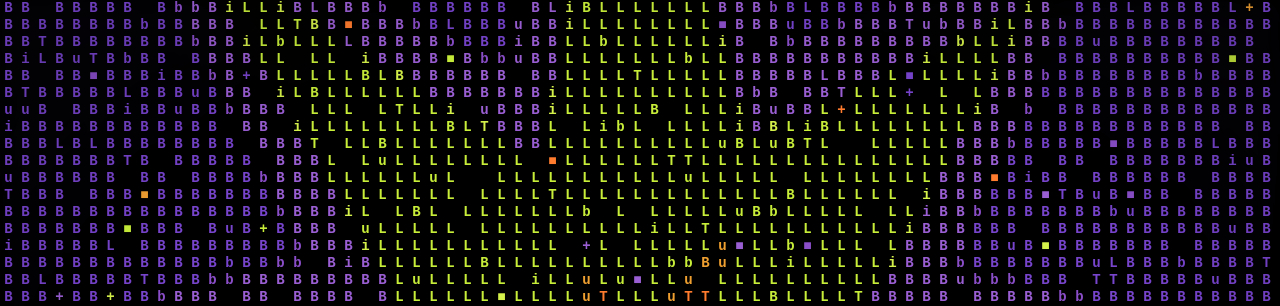
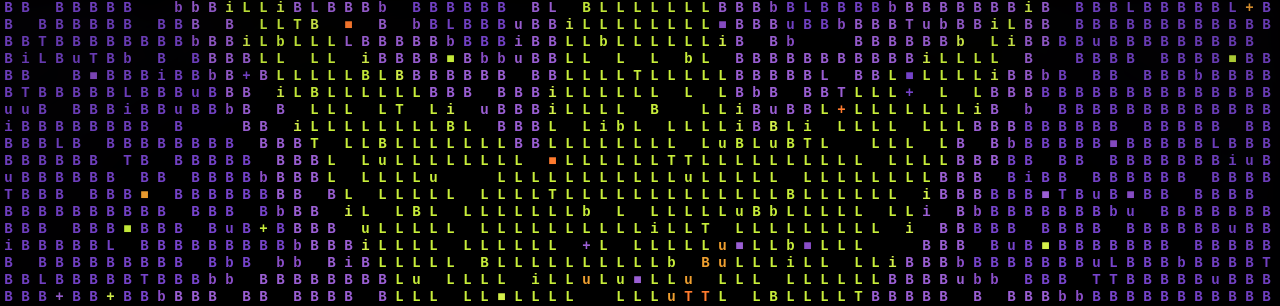
Before and after one commit to aidenlee3000/bbWeb, a plain HTML site: page index.html in a window 1280 px wide. Shown: the top 306 px of the page. Drawn offline with Linux system fonts and the light colour scheme.

Commit message:
2 index.html

```diff
--- a/index.html
+++ b/index.html
@@ -268,8 +268,8 @@ function buildBgMap() {
         // 픽셀(■)의 색상 전환 위상 — 렌더 시 현재 구역 컬러 제외 후 동적 선택
         altColorPhase: cellRand(col, row, 10) * Math.PI * 2,
 
-        // 드롭아웃 (전체 셀의 약 15%: 배경 포함 가끔 사라짐)
-        isDropout:     cellRand(col, row, 7) < 0.15,
+        // 드롭아웃 (전체 셀의 약 30%: 배경 포함 가끔 사라짐)
+        isDropout:     cellRand(col, row, 7) < 0.30,
         dropoutSpeed:  1.5 + cellRand(col, row, 8) * 5.0,
         dropoutPhase:  cellRand(col, row, 9) * Math.PI * 2,
       };
```
